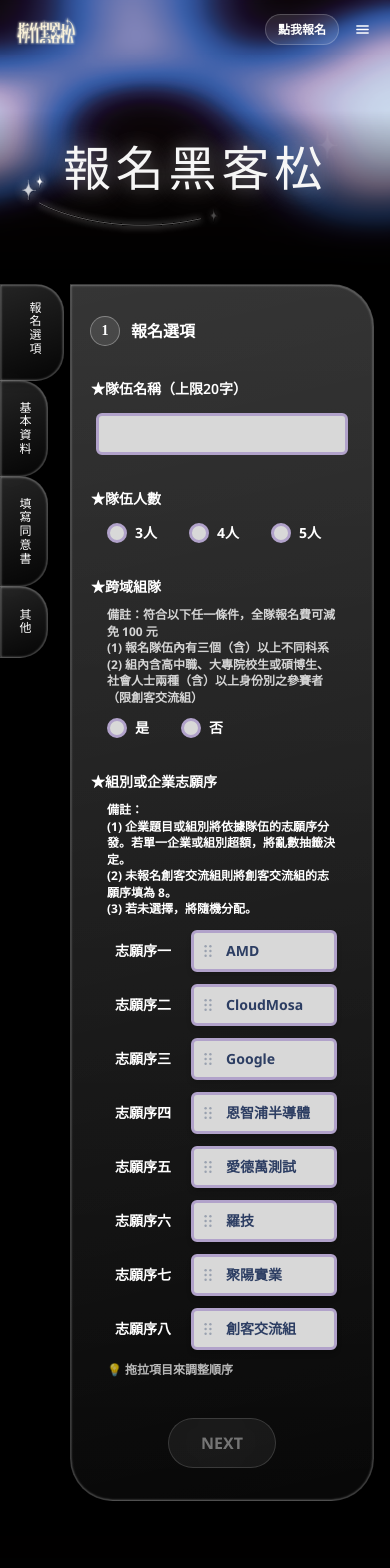
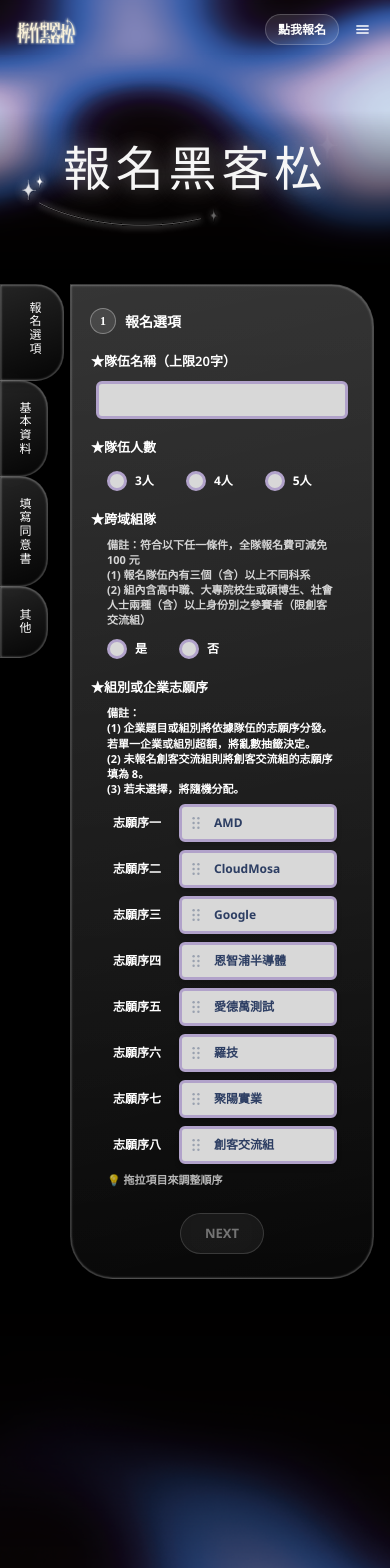
Before and after one commit to Official-Meichu-Hackathon/2026-signup, a React (Vite) app in the folder frontend/: page /signup in a window 390 px wide. Shown: the top 1568 px of the page. Built offline with nearby package versions, Linux system fonts and the light colour scheme; the HTML template or start-up script is replaced by a standard one; a web font is replaced by a local one.

Commit message:
fix(signup): tighten mobile type scale and section spacing
Shrink question titles, descriptions, inputs, choice labels, sortable
rows, upload copy and the next-step button on mobile, and halve the
vertical padding between question blocks. Line heights and every md+
value are untouched.

```diff
--- a/frontend/src/components/form/ChoiceQuestion.tsx
+++ b/frontend/src/components/form/ChoiceQuestion.tsx
@@ -21,10 +21,10 @@ export default function ChoiceQuestion({
   const groupName = useId()
 
   return (
-    <div className="py-4 whitespace-pre-line md:py-8">
+    <div className="py-2 whitespace-pre-line md:py-8">
       <QuestionHeader title={title} />
       {pdf && (
-        <p className="mx-4 mt-2 text-xs leading-snug text-white/80 md:mt-3 md:text-xl md:leading-relaxed">
+        <p className="mx-4 mt-1.5 text-[0.6875rem] leading-snug text-white/80 md:mt-3 md:text-xl md:leading-relaxed">
           <a
             href={pdf}
             target="_blank"
@@ -37,7 +37,7 @@ export default function ChoiceQuestion({
         </p>
       )}
       {description && (
-        <p className="mx-4 mt-2 text-xs leading-snug whitespace-pre-line text-white/80 md:mt-3 md:text-xl md:leading-relaxed">
+        <p className="mx-4 mt-1.5 text-[0.6875rem] leading-snug whitespace-pre-line text-white/80 md:mt-3 md:text-xl md:leading-relaxed">
           {description}
         </p>
       )}
@@ -55,7 +55,7 @@ export default function ChoiceQuestion({
               onChange={() => onChange(option)}
               className="checked:border-darkblue h-5 w-5 cursor-pointer appearance-none rounded-full border-[0.1875rem] border-[#B1A2CA] bg-[#D8D8D8] checked:bg-[radial-gradient(circle,_#2d3e63_0%,_#2d3e63_50%,_transparent_55%)] md:h-11 md:w-11"
             />
-            <span className="text-sm whitespace-nowrap text-white md:text-xl">
+            <span className="text-xs whitespace-nowrap text-white md:text-xl">
               {option}
             </span>
           </label>
--- a/frontend/src/components/form/FileUpload.tsx
+++ b/frontend/src/components/form/FileUpload.tsx
@@ -108,29 +108,31 @@ export default function FileUpload({
   }
 
   return (
-    <div className="py-4 md:py-6">
-      <h3 className="text-base text-white md:text-lg">
+    <div className="py-2 md:py-6">
+      <h3 className="text-[0.8125rem] text-white md:text-lg">
         <QuestionTitle title={title} />
       </h3>
       {description && (
-        <p className="mx-4 mt-2 whitespace-pre-line text-white/80">
+        <p className="mx-4 mt-1.5 text-[0.6875rem] whitespace-pre-line text-white/80 md:mt-2 md:text-base md:leading-normal">
           {description}
         </p>
       )}
 
       {error && (
         <div className="mx-4 mt-3 rounded-lg border border-red-400/40 bg-red-500/10 p-3">
-          <p className="text-sm text-red-300">{error}</p>
+          <p className="text-[0.6875rem] text-red-300 md:text-sm">{error}</p>
         </div>
       )}
       {uploaded && (
         <div className="mx-4 mt-3 rounded-lg border border-green-400/40 bg-green-500/10 p-3">
-          <p className="text-sm text-green-300">檔案上傳成功！</p>
+          <p className="text-[0.6875rem] text-green-300 md:text-sm">
+            檔案上傳成功！
+          </p>
         </div>
       )}
 
       <div
-        className={`mx-4 mt-3 rounded-2xl border-2 bg-[#F6F6F6] p-6 text-center transition-colors ${
+        className={`mx-4 mt-2 rounded-2xl border-2 bg-[#F6F6F6] p-4 text-center transition-colors md:mt-3 md:p-6 ${
           isUploading
             ? 'cursor-not-allowed border-[#B1A2CA]'
             : isDragging
@@ -162,17 +164,19 @@ export default function FileUpload({
         />
         {isUploading ? (
           <>
-            <span className="border-darkblue mx-auto mb-4 block h-12 w-12 animate-spin rounded-full border-b-2" />
-            <p className="text-darkblue text-lg">上傳中...</p>
+            <span className="border-darkblue mx-auto mb-3 block h-8 w-8 animate-spin rounded-full border-b-2 md:mb-4 md:h-12 md:w-12" />
+            <p className="text-darkblue text-[0.8125rem] md:text-lg">
+              上傳中...
+            </p>
           </>
         ) : value ? (
-          <p className="text-darkblue text-lg">
+          <p className="text-darkblue text-[0.8125rem] md:text-lg">
             檔案已選擇，點擊此區域可以重新選擇檔案
           </p>
         ) : (
           <>
             <svg
-              className="text-darkblue mx-auto mb-3 h-8 w-8"
+              className="text-darkblue mx-auto mb-2 h-6 w-6 md:mb-3 md:h-8 md:w-8"
               viewBox="0 0 24 24"
               fill="none"
               stroke="currentColor"
@@ -185,10 +189,10 @@ export default function FileUpload({
               <polyline points="17 8 12 3 7 8" />
               <line x1="12" y1="3" x2="12" y2="15" />
             </svg>
-            <p className="text-darkblue text-lg font-bold">
+            <p className="text-darkblue text-[0.8125rem] font-bold md:text-lg">
               拖移檔案到這裡 或 點擊選擇檔案
             </p>
-            <p className="mt-2 text-base font-normal text-[#8f9cc4]">
+            <p className="mt-1.5 text-[0.6875rem] font-normal text-[#8f9cc4] md:mt-2 md:text-base md:leading-normal">
               支援格式：{accept.join(', ')}
               <br />
               檔案大小限制：{formatFileSize(maxSize)}
@@ -198,10 +202,12 @@ export default function FileUpload({
       </div>
 
       {value && (
-        <div className="mx-4 mt-4 flex items-center justify-between rounded-lg border border-white/10 bg-white/5 p-3">
+        <div className="mx-4 mt-2.5 flex items-center justify-between rounded-lg border border-white/10 bg-white/5 p-2.5 md:mt-4 md:p-3">
           <div>
-            <p className="font-medium text-white">{value.name}</p>
-            <p className="text-sm font-normal text-white/50">
+            <p className="text-xs font-medium text-white md:text-base">
+              {value.name}
+            </p>
+            <p className="text-[0.6875rem] font-normal text-white/50 md:text-sm">
               {formatFileSize(value.size)}
               {uploaded && <span className="text-green-300"> ✓ 上傳完成</span>}
             </p>
@@ -210,7 +216,7 @@ export default function FileUpload({
             type="button"
             onClick={removeFile}
             disabled={isUploading}
-            className="cursor-pointer text-red-300 hover:text-red-200 disabled:cursor-not-allowed disabled:opacity-50"
+            className="cursor-pointer text-xs text-red-300 hover:text-red-200 disabled:cursor-not-allowed disabled:opacity-50 md:text-base"
           >
             移除
           </button>
--- a/frontend/src/components/form/FormStep.tsx
+++ b/frontend/src/components/form/FormStep.tsx
@@ -60,18 +60,18 @@ export default function FormStep({
       {/* Glass card: square top-left (meets the rail), rounded elsewhere.
           Mobile follows the Figma glass spec; md: restores the desktop look. */}
       <div
-        className={`relative overflow-hidden ${MOBILE_ROUNDED} border-[0.272px] border-[rgba(255,255,255,0.2)] bg-[linear-gradient(167deg,rgba(255,255,255,0.14)_0%,rgba(255,255,255,0.03)_99.06%)] px-5 py-8 font-bold text-white shadow-[0_0.1701rem_0.5104rem_0_rgba(0,0,0,0.25),inset_0_0.017rem_0.1361rem_0_rgba(255,255,255,0.5)] backdrop-blur-[0.5954rem] ${MD_ROUNDED} md:border md:border-white/20 md:bg-[linear-gradient(167deg,rgba(255,255,255,0.14)_0%,rgba(255,255,255,0.03)_99.06%)] md:px-24 md:py-20 md:shadow-[0_0.625rem_1.875rem_0_rgba(0,0,0,0.25),inset_0_0.0625rem_0.5rem_0_rgba(255,255,255,0.5)] md:backdrop-blur-[2.1875rem]`}
+        className={`relative overflow-hidden ${MOBILE_ROUNDED} border-[0.272px] border-[rgba(255,255,255,0.2)] bg-[linear-gradient(167deg,rgba(255,255,255,0.14)_0%,rgba(255,255,255,0.03)_99.06%)] px-5 py-6 font-bold text-white shadow-[0_0.1701rem_0.5104rem_0_rgba(0,0,0,0.25),inset_0_0.017rem_0.1361rem_0_rgba(255,255,255,0.5)] backdrop-blur-[0.5954rem] ${MD_ROUNDED} md:border md:border-white/20 md:bg-[linear-gradient(167deg,rgba(255,255,255,0.14)_0%,rgba(255,255,255,0.03)_99.06%)] md:px-24 md:py-20 md:shadow-[0_0.625rem_1.875rem_0_rgba(0,0,0,0.25),inset_0_0.0625rem_0.5rem_0_rgba(255,255,255,0.5)] md:backdrop-blur-[2.1875rem]`}
       >
         {/* Sheen overlay (pointer-events-none). */}
         <div
           className={`pointer-events-none absolute inset-0 ${MOBILE_ROUNDED} bg-gradient-to-b from-white/[0.08] to-transparent ${MD_ROUNDED}`}
         />
         <div className="relative z-10">
-          <div className="flex items-center pb-4 md:pb-8">
-            <div className="mr-3 flex h-7 w-7 items-center justify-center rounded-full bg-white/10 text-sm font-bold text-white ring-1 ring-white/40 md:mr-4 md:h-11 md:w-11 md:text-base">
+          <div className="flex items-center pb-2 md:pb-8">
+            <div className="mr-2.5 flex h-6 w-6 items-center justify-center rounded-full bg-white/10 text-xs font-bold text-white ring-1 ring-white/40 md:mr-4 md:h-11 md:w-11 md:text-base">
               <span className="font-zen">{stepOrder}</span>
             </div>
-            <p className="text-base text-white md:text-3xl">{stepName}</p>
+            <p className="text-[0.875rem] text-white md:text-3xl">{stepName}</p>
           </div>
           {children}
           <NextStepButton
--- a/frontend/src/components/form/NextStepButton.tsx
+++ b/frontend/src/components/form/NextStepButton.tsx
@@ -12,12 +12,12 @@ export default function NextStepButton({
   onClick,
 }: NextStepButtonProps) {
   return (
-    <div className="flex w-full items-center justify-center gap-4 pt-6">
+    <div className="flex w-full items-center justify-center gap-4 pt-4 md:pt-6">
       <button
         type="button"
         onClick={onClick}
         disabled={disabled}
-        className={`flex items-center justify-center rounded-full border px-8 py-3 text-base font-black text-white backdrop-blur-2xl backdrop-saturate-150 transition-all duration-300 select-none md:px-16 md:py-4 md:text-lg ${
+        className={`flex items-center justify-center rounded-full border px-6 py-2.5 text-[0.8125rem] font-black text-white backdrop-blur-2xl backdrop-saturate-150 transition-all duration-300 select-none md:px-16 md:py-4 md:text-lg ${
           disabled
             ? 'cursor-not-allowed border-white/15 bg-white/[0.05] text-white/40'
             : 'cursor-pointer border-white/30 bg-white/[0.12] shadow-[inset_0_1px_0_rgba(255,255,255,0.4),inset_0_0_20px_rgba(255,255,255,0.06)] hover:scale-105 hover:bg-white/[0.18]'
--- a/frontend/src/components/form/QuestionHeader.tsx
+++ b/frontend/src/components/form/QuestionHeader.tsx
@@ -6,7 +6,7 @@ interface QuestionHeaderProps {
 }
 
 const DESCRIPTION_CLASS =
-  'mx-4 mt-2 text-xs leading-snug whitespace-pre-line md:mt-3 md:text-xl md:leading-relaxed'
+  'mx-4 mt-1.5 text-[0.6875rem] leading-snug whitespace-pre-line md:mt-3 md:text-xl md:leading-relaxed'
 
 // Shared question header: the title <h3> plus an optional description <p>.
 // ChoiceQuestion renders its own description so a PDF can sit between the two.
@@ -16,7 +16,7 @@ export default function QuestionHeader({
 }: QuestionHeaderProps) {
   return (
     <>
-      <h3 className="text-sm leading-6 font-semibold text-white md:text-[1.5625rem] md:leading-10">
+      <h3 className="text-[0.8125rem] leading-6 font-semibold text-white md:text-[1.5625rem] md:leading-10">
         <QuestionTitle title={title} />
       </h3>
       {description && <p className={DESCRIPTION_CLASS}>{description}</p>}
--- a/frontend/src/components/form/SortableQuestion.tsx
+++ b/frontend/src/components/form/SortableQuestion.tsx
@@ -65,7 +65,7 @@ function SortableRow({ option, index }: { option: string; index: number }) {
 
   return (
     <div className="flex items-center gap-3">
-      <div className="rounded-lg px-2 py-1.5 text-sm font-bold whitespace-nowrap text-white md:px-3 md:py-2 md:text-xl">
+      <div className="rounded-lg px-1.5 py-1 text-xs font-bold whitespace-nowrap text-white md:px-3 md:py-2 md:text-xl">
         志願序{rankLabels[index]}
       </div>
 
@@ -85,7 +85,7 @@ function SortableRow({ option, index }: { option: string; index: number }) {
       >
         <DragHandle className={isDragging ? 'opacity-0' : ''} />
         <span
-          className={`text-darkblue text-sm md:text-xl ${
+          className={`text-darkblue text-xs md:text-xl ${
             isDragging ? 'opacity-0' : ''
           }`}
         >
@@ -140,7 +140,7 @@ export default function SortableQuestion({
   }
 
   return (
-    <div className="py-4 md:py-8">
+    <div className="py-2 md:py-8">
       <QuestionHeader title={title} description={description} />
       <DndContext
         sensors={sensors}
@@ -151,7 +151,7 @@ export default function SortableQuestion({
         onDragCancel={handleDragCancel}
       >
         <SortableContext items={value} strategy={verticalListSortingStrategy}>
-          <div className="mx-4 mt-3 flex flex-col gap-3 md:mt-5 md:gap-4">
+          <div className="mx-4 mt-2 flex flex-col gap-2 md:mt-5 md:gap-4">
             {value.map((option, index) => (
               <SortableRow key={option} option={option} index={index} />
             ))}
@@ -167,7 +167,7 @@ export default function SortableQuestion({
             {activeId ? (
               <div className="group border-darkblue flex items-center rounded-md border-[0.1875rem] bg-white p-2 shadow-2xl md:p-3">
                 <DragHandle />
-                <span className="text-darkblue text-sm md:text-xl">
+                <span className="text-darkblue text-xs md:text-xl">
                   {activeId}
                 </span>
               </div>
@@ -177,7 +177,7 @@ export default function SortableQuestion({
         )}
       </DndContext>
 
-      <div className="mx-4 mt-3 text-xs text-white/70">
+      <div className="mx-4 mt-2 text-[0.6875rem] text-white/70 md:text-xs">
         💡 拖拉項目來調整順序
       </div>
     </div>
--- a/frontend/src/components/form/TextQuestion.tsx
+++ b/frontend/src/components/form/TextQuestion.tsx
@@ -26,7 +26,7 @@ export default function TextQuestion({
   }
 
   return (
-    <div className="py-4 md:py-8">
+    <div className="py-2 md:py-8">
       <QuestionHeader title={title} description={description} />
       <input
         type="text"
@@ -36,10 +36,12 @@ export default function TextQuestion({
           if (showError && check(e.target.value)) setShowError(false)
         }}
         onBlur={() => setShowError(!check(value))}
-        className="text-darkblue placeholder-darkblue/40 focus:border-darkblue mx-[2%] mt-3 w-[96%] rounded-md border-[0.1875rem] border-[#B1A2CA] bg-[#D8D8D8] p-2 text-sm font-normal focus:outline-none md:mt-5 md:p-3 md:text-xl"
+        className="text-darkblue placeholder-darkblue/40 focus:border-darkblue mx-[2%] mt-2 w-[96%] rounded-md border-[0.1875rem] border-[#B1A2CA] bg-[#D8D8D8] p-1.5 text-[0.8125rem] font-normal focus:outline-none md:mt-5 md:p-3 md:text-xl"
       />
       {showError && (
-        <p className="mx-4 mt-2 text-sm text-red-400">{invalidMessage}</p>
+        <p className="mx-4 mt-1.5 text-[0.6875rem] text-red-400 md:text-sm">
+          {invalidMessage}
+        </p>
       )}
     </div>
   )
--- a/frontend/src/views/SignupView.tsx
+++ b/frontend/src/views/SignupView.tsx
@@ -351,7 +351,7 @@ export default function SignupView({ onSuccess }: SignupViewProps) {
           />
 
           {/* 參賽者經歷: 4 free-text fields, each ≤100 chars */}
-          <div className="pt-4 md:pt-8">
+          <div className="pt-2 md:pt-8">
             <QuestionHeader title="★參賽者經歷" />
           </div>
           <TextQuestion
```
